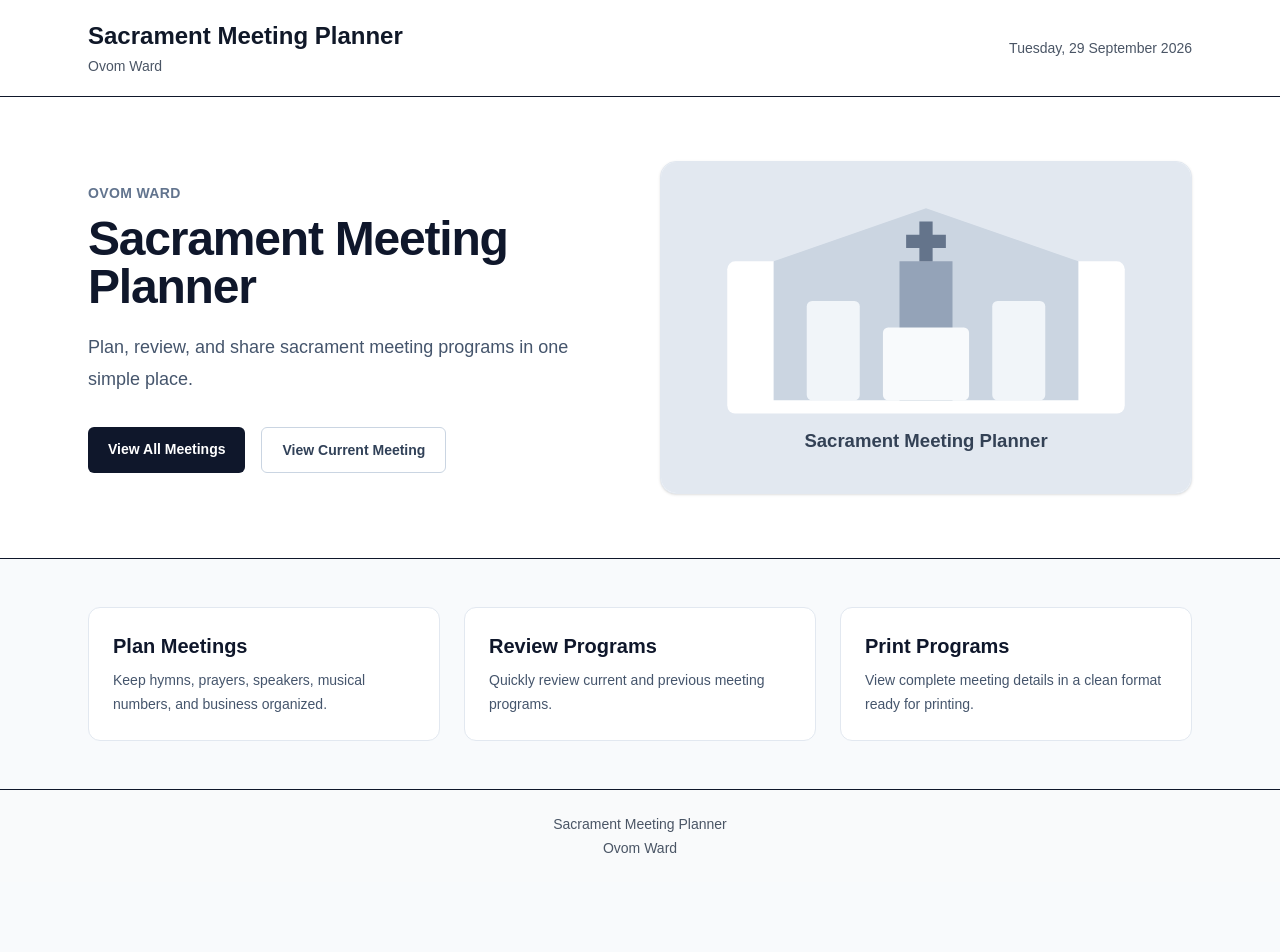
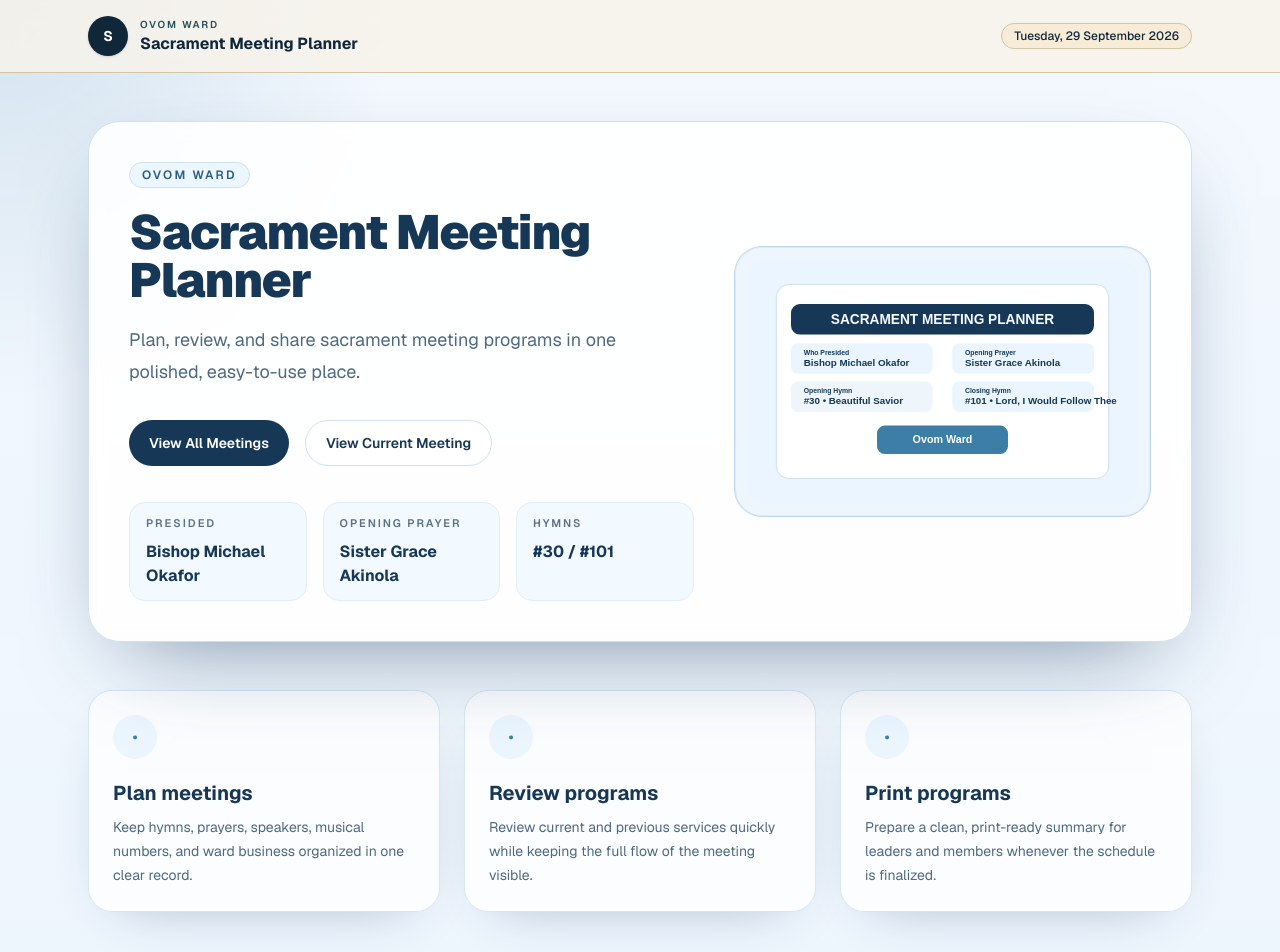
Before and after one commit to KhiddleCodes/sacrament-meetings, a Next.js app: page / in a window 1280 px wide. Shown: the top 952 px of the page. Before the commit the page ends 882 px from the top, so only its background shows below. Built offline with nearby package versions, Linux system fonts and the light colour scheme.

Commit message:
Update Sacrament Meeting Planner UI

```diff
--- a/app/globals.css
+++ b/app/globals.css
@@ -1,11 +1,15 @@
 @import "tailwindcss";
 
 :root {
-  --background: #f8fafc;
-  --foreground: #0f172a;
-  --primary: #1e293b;
-  --muted: #64748b;
-  --border: #e2e8f0;
+  --background: #edf4fb;
+  --foreground: #163756;
+  --primary: #163756;
+  --primary-soft: #dfeefb;
+  --accent: #3d7ea6;
+  --accent-soft: #ebf6ff;
+  --line: #cfe0ee;
+  --muted: #4d6980;
+  --card: rgba(255, 255, 255, 0.9);
 }
 
 * {
@@ -18,9 +22,12 @@ html {
 
 body {
   margin: 0;
-  background: var(--background);
+  min-height: 100vh;
+  background:
+    radial-gradient(circle at top left, rgba(61, 126, 166, 0.18), transparent 24%),
+    linear-gradient(180deg, #f4f9ff 0%, #edf5fd 100%);
   color: var(--foreground);
-  font-family: Arial, Helvetica, sans-serif;
+  font-family: var(--font-geist), Arial, Helvetica, sans-serif;
 }
 
 a {
@@ -31,3 +38,7 @@ button,
 a {
   -webkit-tap-highlight-color: transparent;
 }
+
+::selection {
+  background: rgba(61, 126, 166, 0.18);
+}
--- a/app/page.tsx
+++ b/app/page.tsx
@@ -1,81 +1,129 @@
 import Image from "next/image";
 import Link from "next/link";
+
+const features = [
+  {
+    title: "Plan meetings",
+    description:
+      "Keep hymns, prayers, speakers, musical numbers, and ward business organized in one clear record.",
+  },
+  {
+    title: "Review programs",
+    description:
+      "Review current and previous services quickly while keeping the full flow of the meeting visible.",
+  },
+  {
+    title: "Print programs",
+    description:
+      "Prepare a clean, print-ready summary for leaders and members whenever the schedule is finalized.",
+  },
+];
+
+const featuredMeeting = {
+  presiding: "Bishop Michael Okafor",
+  openingPrayer: "Sister Grace Akinola",
+  openingHymn: { number: 30, title: "Beautiful Savior" },
+  closingHymn: { number: 101, title: "Lord, I Would Follow Thee" },
+};
 
 export default function HomePage() {
   return (
     <div>
-      <section className="border-b bg-white">
-        <div className="mx-auto grid max-w-6xl items-center gap-10 px-6 py-16 md:grid-cols-2">
+      <section className="mx-auto max-w-6xl px-6 py-8 md:py-12">
+        <div className="overflow-hidden rounded-[32px] border border-[#cfe0ee] bg-[rgba(255,255,255,0.88)] shadow-[0_35px_90px_-40px_rgba(22,55,86,0.6)] backdrop-blur-sm">
+          <div className="grid items-center gap-10 px-6 py-8 md:grid-cols-[1.15fr_0.85fr] md:px-10 md:py-10">
             <div>
-            <p className="text-sm font-semibold uppercase tracking-wide text-slate-500">
+              <span className="inline-flex rounded-full border border-[#cfe0ee] bg-[#ebf6ff] px-3 py-1 text-xs font-semibold uppercase tracking-[0.18em] text-[#2d5d82]">
                 Ovom Ward
-            </p>
+              </span>
 
-            <h1 className="mt-3 text-4xl font-bold tracking-tight text-slate-900 sm:text-5xl">
+              <h1 className="mt-5 max-w-xl text-4xl font-black tracking-tight text-[#163756] sm:text-5xl">
                 Sacrament Meeting Planner
               </h1>
 
-            <p className="mt-5 max-w-xl text-lg leading-8 text-slate-600">
-              Plan, review, and share sacrament meeting programs in one simple
-              place.
+              <p className="mt-5 max-w-lg text-lg leading-8 text-[#4d6980]">
+                Plan, review, and share sacrament meeting programs in one polished,
+                easy-to-use place.
               </p>
 
               <div className="mt-8 flex flex-wrap gap-4">
                 <Link
                   href="/meetings"
-                className="rounded-md bg-slate-900 px-5 py-3 text-sm font-semibold text-white hover:bg-slate-700"
+                  className="inline-flex items-center justify-center rounded-full bg-[#163756] px-5 py-3 text-sm font-semibold text-white transition hover:bg-[#224b71]"
                 >
                   View All Meetings
                 </Link>
 
                 <Link
                   href="/meetings/current"
-                className="rounded-md border border-slate-300 bg-white px-5 py-3 text-sm font-semibold text-slate-700 hover:bg-slate-50"
+                  className="inline-flex items-center justify-center rounded-full border border-[#cfe0ee] bg-white px-5 py-3 text-sm font-semibold text-[#163756] transition hover:bg-[#ebf6ff]"
                 >
                   View Current Meeting
                 </Link>
               </div>
+
+              <div className="mt-9 grid gap-4 sm:grid-cols-3">
+                <div className="rounded-2xl border border-[#dfeefb] bg-[#f2f9ff] px-4 py-3">
+                  <p className="text-[11px] font-semibold uppercase tracking-[0.18em] text-[#5b7285]">
+                    Presided
+                  </p>
+                  <p className="mt-2 text-base font-bold text-[#163756]">
+                    {featuredMeeting.presiding}
+                  </p>
                 </div>
 
-          <div className="overflow-hidden rounded-2xl border border-slate-200 bg-slate-100 shadow-sm">
+                <div className="rounded-2xl border border-[#dfeefb] bg-[#f2f9ff] px-4 py-3">
+                  <p className="text-[11px] font-semibold uppercase tracking-[0.18em] text-[#5b7285]">
+                    Opening prayer
+                  </p>
+                  <p className="mt-2 text-base font-bold text-[#163756]">
+                    {featuredMeeting.openingPrayer}
+                  </p>
+                </div>
+
+                <div className="rounded-2xl border border-[#dfeefb] bg-[#f2f9ff] px-4 py-3">
+                  <p className="text-[11px] font-semibold uppercase tracking-[0.18em] text-[#5b7285]">
+                    Hymns
+                  </p>
+                  <p className="mt-2 text-base font-bold text-[#163756]">
+                    #{featuredMeeting.openingHymn.number} / #{featuredMeeting.closingHymn.number}
+                  </p>
+                </div>
+              </div>
+            </div>
+
+            <div className="overflow-hidden rounded-[28px] border border-[#bfd6ee] bg-[#edf5fd] p-3 shadow-[inset_0_0_0_1px_rgba(22,55,86,0.06)]">
               <Image
                 src="/sacrament-meeting.svg"
                 alt="Sacrament meeting planning illustration"
                 width={800}
                 height={500}
-              className="h-auto w-full"
+                className="h-auto w-full rounded-[20px]"
                 priority
               />
             </div>
           </div>
+        </div>
       </section>
 
-      <section className="mx-auto max-w-6xl px-6 py-12">
+      <section className="mx-auto max-w-6xl px-6 pb-16">
         <div className="grid gap-6 md:grid-cols-3">
-          <article className="rounded-xl border border-slate-200 bg-white p-6">
-            <h2 className="text-xl font-bold text-slate-900">Plan Meetings</h2>
-            <p className="mt-2 text-sm leading-6 text-slate-600">
-              Keep hymns, prayers, speakers, musical numbers, and business
-              organized.
+          {features.map((feature) => (
+            <article
+              key={feature.title}
+              className="rounded-[24px] border border-[#d5e6f6] bg-white/80 p-6 shadow-[0_18px_60px_-35px_rgba(22,55,86,0.45)]"
+            >
+              <div className="flex h-11 w-11 items-center justify-center rounded-full bg-[#ebf6ff] text-lg text-[#3d7ea6]">
+                •
+              </div>
+              <h2 className="mt-5 text-xl font-bold text-[#163756]">
+                {feature.title}
+              </h2>
+              <p className="mt-2 text-sm leading-6 text-[#4d6980]">
+                {feature.description}
               </p>
             </article>
-
-          <article className="rounded-xl border border-slate-200 bg-white p-6">
-            <h2 className="text-xl font-bold text-slate-900">
-              Review Programs
-            </h2>
-            <p className="mt-2 text-sm leading-6 text-slate-600">
-              Quickly review current and previous meeting programs.
-            </p>
-          </article>
-
-          <article className="rounded-xl border border-slate-200 bg-white p-6">
-            <h2 className="text-xl font-bold text-slate-900">Print Programs</h2>
-            <p className="mt-2 text-sm leading-6 text-slate-600">
-              View complete meeting details in a clean format ready for
-              printing.
-            </p>
-          </article>
+          ))}
         </div>
       </section>
     </div>
--- a/components/Footer.tsx
+++ b/components/Footer.tsx
@@ -1,14 +1,9 @@
 export default function Footer() {
   return (
-    <footer className="border-t bg-gray-50">
-      <div className="mx-auto max-w-6xl px-6 py-6 text-center text-sm text-gray-600">
-        <p>
-          Sacrament Meeting Planner
-        </p>
-
-        <p className="mt-1">
-          Ovom Ward
-        </p>
+    <footer className="border-t border-[#d2c4a5] bg-[#f0ece2]">
+      <div className="mx-auto flex max-w-6xl flex-col items-center justify-between gap-2 px-6 py-6 text-sm text-[#4e5c6c] sm:flex-row">
+        <p className="font-semibold text-[#10273a]">Sacrament Meeting Planner</p>
+        <p>Ovom Ward</p>
       </div>
     </footer>
   );
--- a/components/Header.tsx
+++ b/components/Header.tsx
@@ -9,17 +9,28 @@ export default function Header() {
   });
 
   return (
-    <header className="border-b bg-white shadow-sm">
-      <div className="mx-auto flex max-w-6xl items-center justify-between px-6 py-5">
-        <div>
-          <Link href="/" className="text-2xl font-bold text-gray-900">
-            Sacrament Meeting Planner
-          </Link>
+    <header className="sticky top-0 z-20 border-b border-[#d2c4a5] bg-[#f7f3ea]/85 backdrop-blur-md">
+      <div className="mx-auto flex max-w-6xl items-center justify-between gap-4 px-6 py-4">
+        <Link href="/" className="flex items-center gap-3">
+          <span className="flex h-10 w-10 items-center justify-center rounded-full bg-[#10273a] text-sm font-bold text-white shadow-sm">
+            S
+          </span>
 
-          <p className="mt-1 text-sm text-gray-600">Ovom Ward</p>
+          <div>
+            <span className="block text-[10px] font-semibold uppercase tracking-[0.18em] text-[#234f55]">
+              Ovom Ward
+            </span>
+            <span className="block text-base font-bold text-[#10273a]">
+              Sacrament Meeting Planner
+            </span>
+          </div>
+        </Link>
+
+        <div className="hidden items-center gap-2 sm:flex">
+          <span className="rounded-full border border-[#d2c4a5] bg-[#f6ecd8] px-3 py-1 text-xs font-medium text-[#10273a]">
+            {currentDate}
+          </span>
         </div>
-
-        <p className="hidden text-sm text-gray-600 sm:block">{currentDate}</p>
       </div>
     </header>
   );
--- a/components/MeetingDetail.tsx
+++ b/components/MeetingDetail.tsx
@@ -16,93 +16,93 @@ export default function MeetingDetail({ meeting }: MeetingDetailProps) {
   );
 
   return (
-    <article className="overflow-hidden rounded-xl border border-slate-200 bg-white shadow-sm">
-      <header className="border-b bg-slate-900 px-6 py-8 text-white sm:px-8">
-        <p className="text-sm font-medium uppercase tracking-wider text-slate-300">
+    <article className="overflow-hidden rounded-[28px] border border-[#d9d2c0] bg-white/90 shadow-[0_30px_80px_-40px_rgba(16,39,58,0.5)]">
+      <header className="border-b border-[#18384a] bg-[#10273a] px-6 py-8 text-white sm:px-8">
+        <p className="text-sm font-medium uppercase tracking-[0.18em] text-[#d9d7dc]">
           {meeting.meetingType} meeting
         </p>
 
         <h1 className="mt-2 text-3xl font-bold">Sacrament Meeting</h1>
 
-        <p className="mt-2 text-slate-300">{formattedDate}</p>
+        <p className="mt-2 text-[#d9d7dc]">{formattedDate}</p>
 
-        <div className="mt-6 grid gap-3 sm:grid-cols-2">
-          <div>
-            <p className="text-xs uppercase tracking-wide text-slate-400">
+        <div className="mt-6 grid gap-4 sm:grid-cols-2">
+          <div className="rounded-2xl border border-white/10 bg-white/5 p-3">
+            <p className="text-xs uppercase tracking-[0.18em] text-[#d4dbe3]">
               Presiding
             </p>
-            <p className="font-medium">{meeting.presiding}</p>
+            <p className="mt-2 font-medium">{meeting.presiding}</p>
           </div>
 
-          <div>
-            <p className="text-xs uppercase tracking-wide text-slate-400">
+          <div className="rounded-2xl border border-white/10 bg-white/5 p-3">
+            <p className="text-xs uppercase tracking-[0.18em] text-[#d4dbe3]">
               Conducting
             </p>
-            <p className="font-medium">{meeting.conducting}</p>
+            <p className="mt-2 font-medium">{meeting.conducting}</p>
           </div>
         </div>
       </header>
 
       <div className="space-y-8 px-6 py-8 sm:px-8">
         <section>
-          <h2 className="text-xl font-bold text-slate-900">Announcements</h2>
+          <h2 className="text-xl font-bold text-[#10273a]">Announcements</h2>
 
           {meeting.announcements && meeting.announcements.length > 0 ? (
-            <ul className="mt-3 list-disc space-y-2 pl-5 text-slate-700">
+            <ul className="mt-3 list-disc space-y-2 pl-5 text-[#52657b]">
               {meeting.announcements.map((announcement, index) => (
                 <li key={`${announcement}-${index}`}>{announcement}</li>
               ))}
             </ul>
           ) : (
-            <p className="mt-3 text-slate-600">No announcements.</p>
+            <p className="mt-3 text-[#53657a]">No announcements.</p>
           )}
         </section>
 
         <section className="grid gap-6 sm:grid-cols-2">
           <div>
-            <h2 className="text-lg font-bold text-slate-900">Opening Hymn</h2>
-            <p className="mt-2 text-slate-700">
+            <h2 className="text-lg font-bold text-[#10273a]">Opening Hymn</h2>
+            <p className="mt-2 text-[#52657b]">
               Hymn {meeting.openingHymn.number}: {meeting.openingHymn.title}
             </p>
           </div>
 
           <div>
-            <h2 className="text-lg font-bold text-slate-900">Opening Prayer</h2>
-            <p className="mt-2 text-slate-700">{meeting.openingPrayer}</p>
+            <h2 className="text-lg font-bold text-[#10273a]">Opening Prayer</h2>
+            <p className="mt-2 text-[#52657b]">{meeting.openingPrayer}</p>
           </div>
         </section>
 
         <section>
-          <h2 className="text-xl font-bold text-slate-900">Ward Business</h2>
+          <h2 className="text-xl font-bold text-[#10273a]">Ward Business</h2>
 
           {meeting.wardBusiness.length > 0 ? (
-            <ul className="mt-3 list-disc space-y-2 pl-5 text-slate-700">
+            <ul className="mt-3 list-disc space-y-2 pl-5 text-[#52657b]">
               {meeting.wardBusiness.map((item, index) => (
                 <li key={`${item.description}-${index}`}>{item.description}</li>
               ))}
             </ul>
           ) : (
-            <p className="mt-3 text-slate-600">No ward business.</p>
+            <p className="mt-3 text-[#53657a]">No ward business.</p>
           )}
 
-          <p className="mt-4 text-sm font-medium text-slate-600">
+          <p className="mt-4 text-sm font-medium text-[#53657a]">
             Stake Business:{" "}
-            <span className="font-bold text-slate-900">
+            <span className="font-bold text-[#10273a]">
               {meeting.stakeBusiness ? "Yes" : "No"}
             </span>
           </p>
         </section>
 
         <section>
-          <h2 className="text-xl font-bold text-slate-900">Sacrament Hymn</h2>
+          <h2 className="text-xl font-bold text-[#10273a]">Sacrament Hymn</h2>
 
-          <p className="mt-3 text-slate-700">
+          <p className="mt-3 text-[#52657b]">
             Hymn {meeting.sacramentHymn.number}: {meeting.sacramentHymn.title}
           </p>
         </section>
 
         <section>
-          <h2 className="text-xl font-bold text-slate-900">
+          <h2 className="text-xl font-bold text-[#10273a]">
             Speakers and Musical Numbers
           </h2>
 
@@ -110,18 +110,18 @@ export default function MeetingDetail({ meeting }: MeetingDetailProps) {
             {meeting.speakers.map((item, index) => (
               <div
                 key={`${item.name}-${item.type}-${index}`}
-                className="rounded-lg border border-slate-200 p-4"
+                className="rounded-2xl border border-[#d7d4cc] bg-[#f7f4ef] p-4"
               >
-                <p className="text-xs font-semibold uppercase tracking-wide text-slate-500">
+                <p className="text-xs font-semibold uppercase tracking-[0.18em] text-[#5d6e7d]">
                   {item.type === "speaker" ? "Speaker" : "Musical Number"}
                 </p>
 
-                <h3 className="mt-1 font-semibold text-slate-900">
+                <h3 className="mt-1 font-semibold text-[#10273a]">
                   {item.name}
                 </h3>
 
                 {item.topic && (
-                  <p className="mt-1 text-sm text-slate-600">{item.topic}</p>
+                  <p className="mt-1 text-sm text-[#52657b]">{item.topic}</p>
                 )}
               </div>
             ))}
@@ -130,17 +130,17 @@ export default function MeetingDetail({ meeting }: MeetingDetailProps) {
 
         <section className="grid gap-6 sm:grid-cols-2">
           <div>
-            <h2 className="text-lg font-bold text-slate-900">Closing Hymn</h2>
+            <h2 className="text-lg font-bold text-[#10273a]">Closing Hymn</h2>
 
-            <p className="mt-2 text-slate-700">
+            <p className="mt-2 text-[#52657b]">
               Hymn {meeting.closingHymn.number}: {meeting.closingHymn.title}
             </p>
           </div>
 
           <div>
-            <h2 className="text-lg font-bold text-slate-900">Closing Prayer</h2>
+            <h2 className="text-lg font-bold text-[#10273a]">Closing Prayer</h2>
 
-            <p className="mt-2 text-slate-700">{meeting.closingPrayer}</p>
+            <p className="mt-2 text-[#52657b]">{meeting.closingPrayer}</p>
           </div>
         </section>
       </div>
```
Also changed, not shown: app/meetings/page.tsx (+9 -6 lines), components/MeetingCard.tsx (+10 -13 lines), public/sacrament-meeting.svg. Lines whose indentation alone changed are shown as unchanged.
